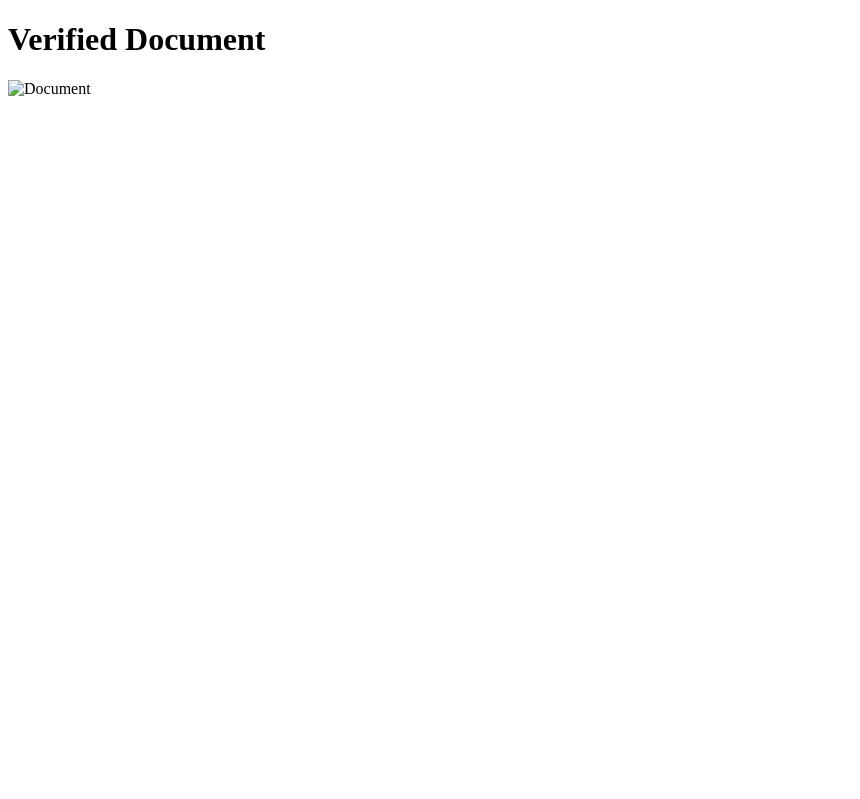
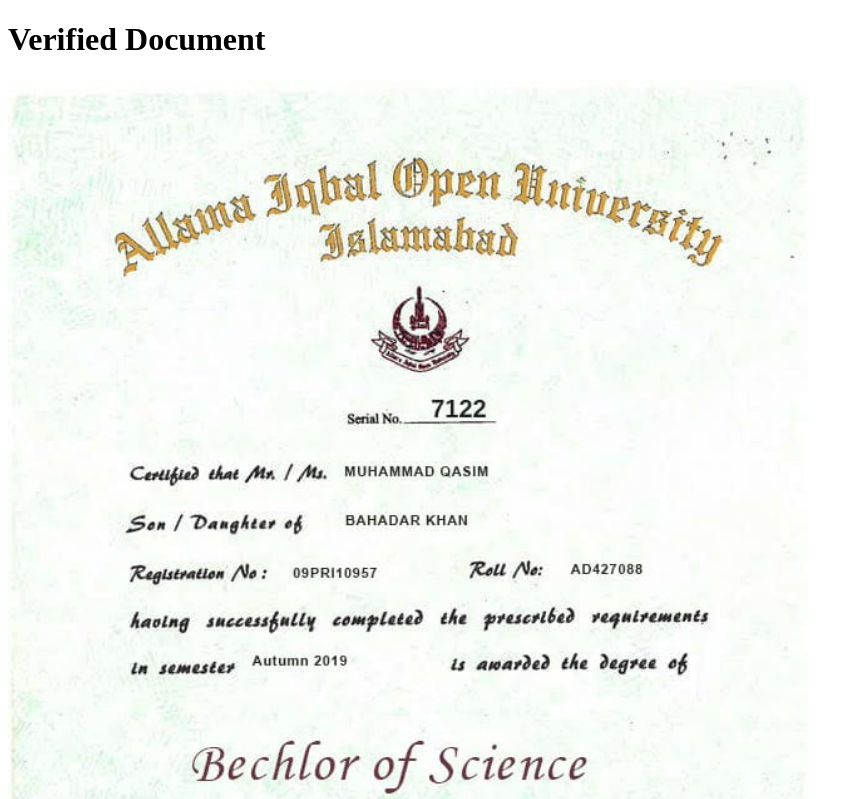
Before and after one commit to waqas234800/verify-site, a plain HTML site: page index.html in a window 1280 px wide. Shown: the top 799 px of the page, without its empty margins (0-860 px from the left). Drawn offline with Linux system fonts and the light colour scheme.

Commit message:
Update index.html

```diff
--- a/index.html
+++ b/index.html
@@ -5,6 +5,6 @@
   </head>
   <body>
     <h1>Verified Document</h1>
-    <img src="doc1.png" alt="Document" style="width:90%; max-width:800px;">
+    <img src="doc1.png.jpg" alt="Document" style="width:90%; max-width:800px;">
   </body>
 </html>
```
